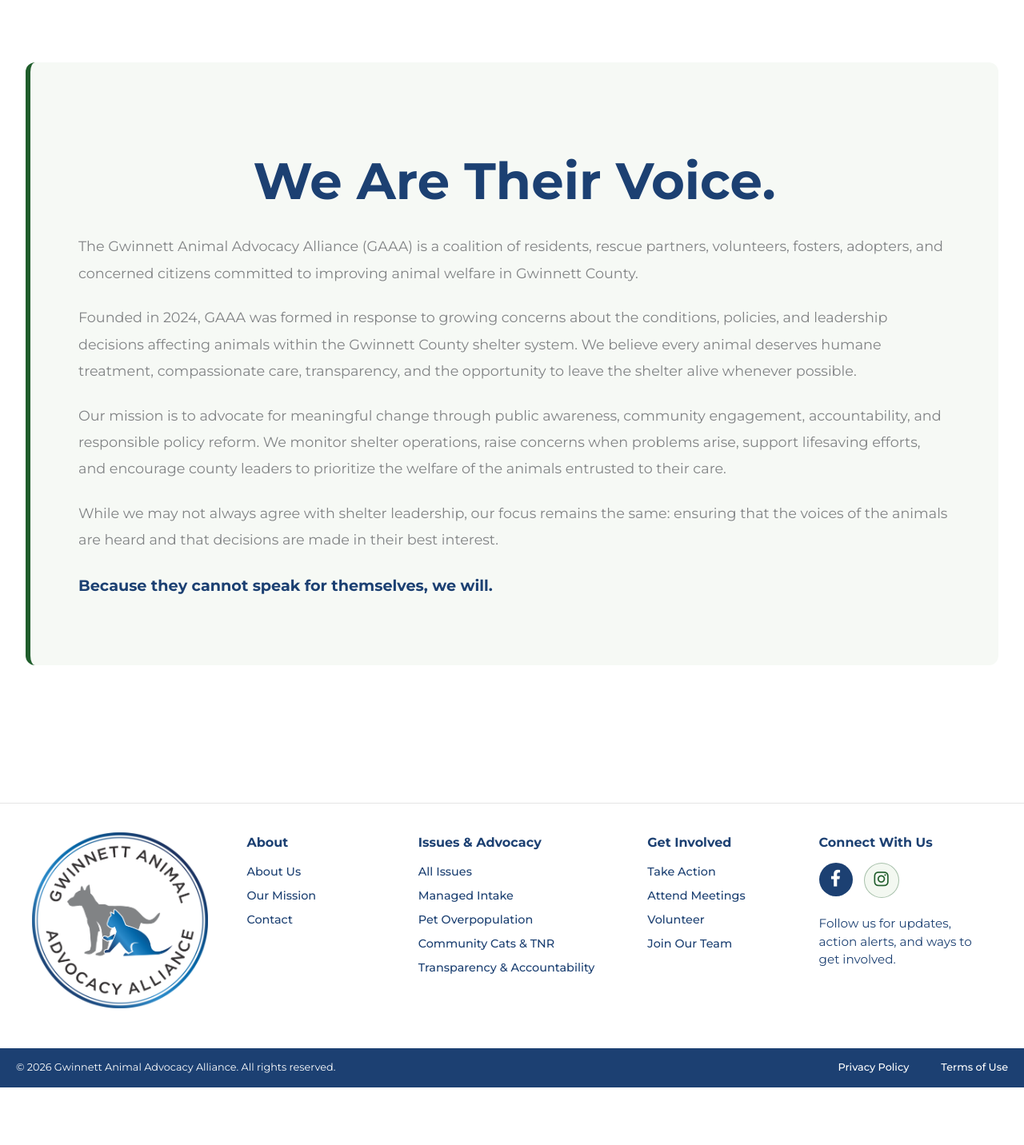
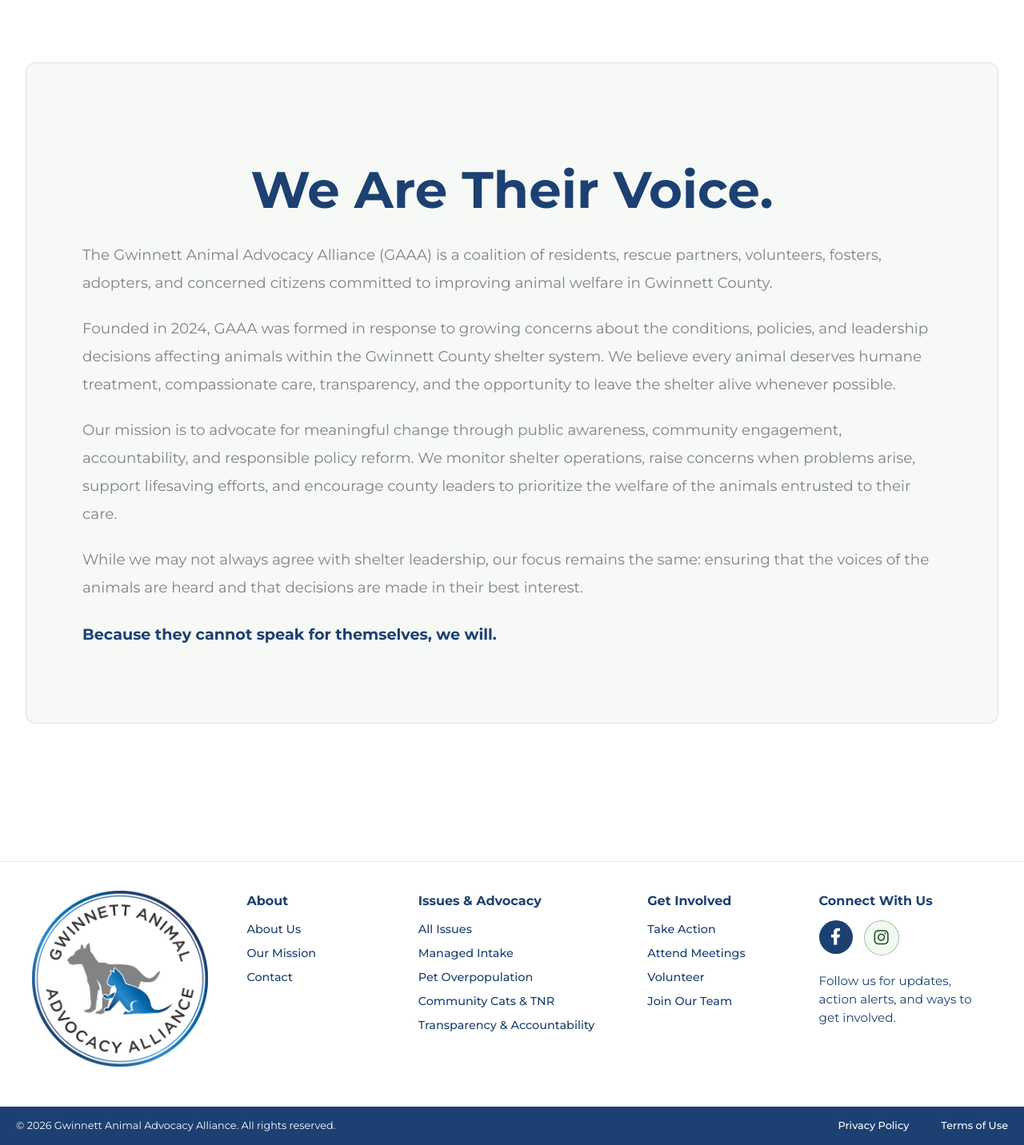
Before and after one commit to whitleybacon/gwinnett-animal-advocacy-alliance, a Jekyll site: the page built from index.html, in a window 1280 px wide. Shown: the part 2318-3750 px from the top of the page at 80% size. Built offline with Jekyll 4.4.1, drawn with Linux system fonts in a browser that asks for light colours; before the commit the page ends 3678 px from its top, so only the background shows below that.

Commit message:
Update default.html

```diff
--- a/_layouts/default.html
+++ b/_layouts/default.html
@@ -556,12 +556,12 @@
 
         /* Who We Are */
 
-       .who-we-are-section {
+      .who-we-are-section {
             max-width: 1400px;
             margin: 80px auto;
-            padding: 60px;
+            padding: 70px;
             background: #f6f9f5;
-            border-left: 6px solid #1f5d2b;
+            border: 1px solid rgba(31,93,43,.12);
             border-radius: 12px;
         }
 
@@ -579,7 +579,7 @@
         }
 
         .who-we-are-text p {
-            font-size: 1.1rem;
+            font-size: 1.15rem;
             line-height: 1.9;
             margin-bottom: 22px;
         }
```
